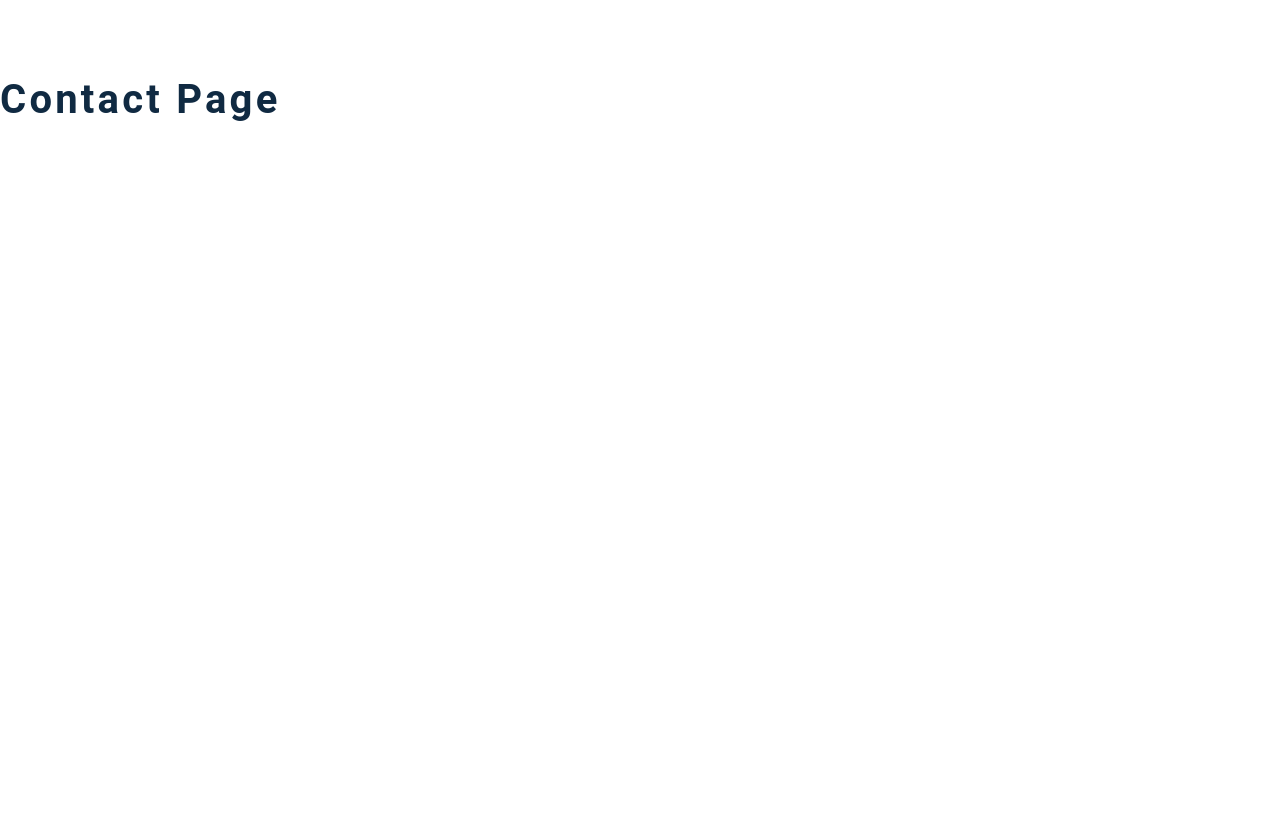
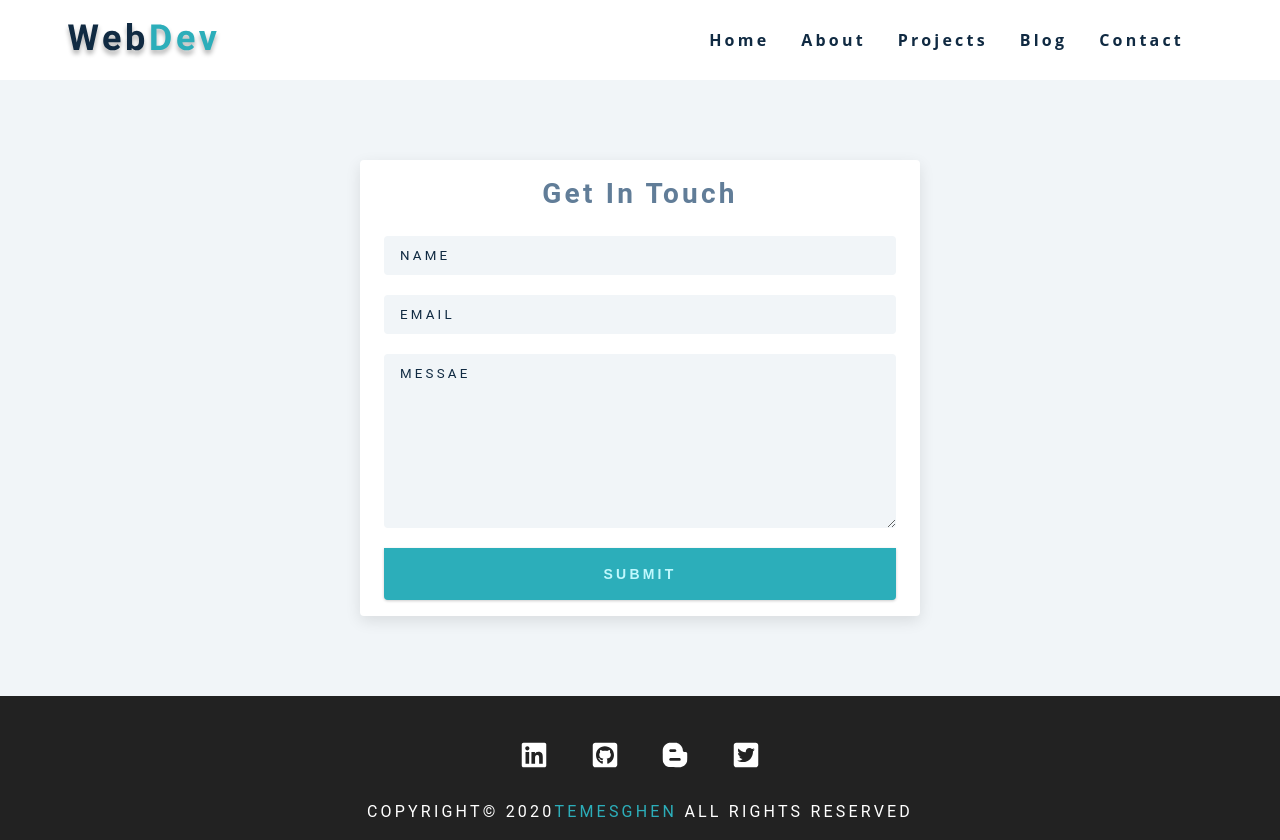
Before and after one commit to temesghentekeste/my-portfolio, a Gatsby site: page /contact in a window 1280 px wide. Before the commit the page ends 800 px from the top, so only its background shows below. Built offline with nearby package versions, Linux system fonts and the light colour scheme; Gatsby itself is replaced by a stand-in of ours.

Commit message:
Add contact from and submit form data using formspree

```diff
--- a/src/pages/contact.js
+++ b/src/pages/contact.js
@@ -2,7 +2,32 @@
 import Layout from "../components/Layout"
 
 const contact = () => {
-  return <h2>contact page</h2>
+  return <Layout>
+      <section className="contact-page">
+        <article className="contact-form">
+          <h3>get in touch</h3>
+          <form action="https://formspree.io/f/xvovvgnk" method="POST">
+            <div className="form-group">
+              <input
+                type="text"
+                name="name"
+                placeholder="name"
+                className="form-control"/>
+              <input
+                type="email"
+                name="email"
+                placeholder="email"
+                className="form-control"/>
+              <textarea name="message" placeholder="messae" rows='10' className="form-control"/>
+              <button type="submit" className="submit-btn btn">
+                submit
+              </button>
+
+            </div>
+          </form>
+        </article>
+      </section>
+    </Layout>
 }
 
 export default contact
```
